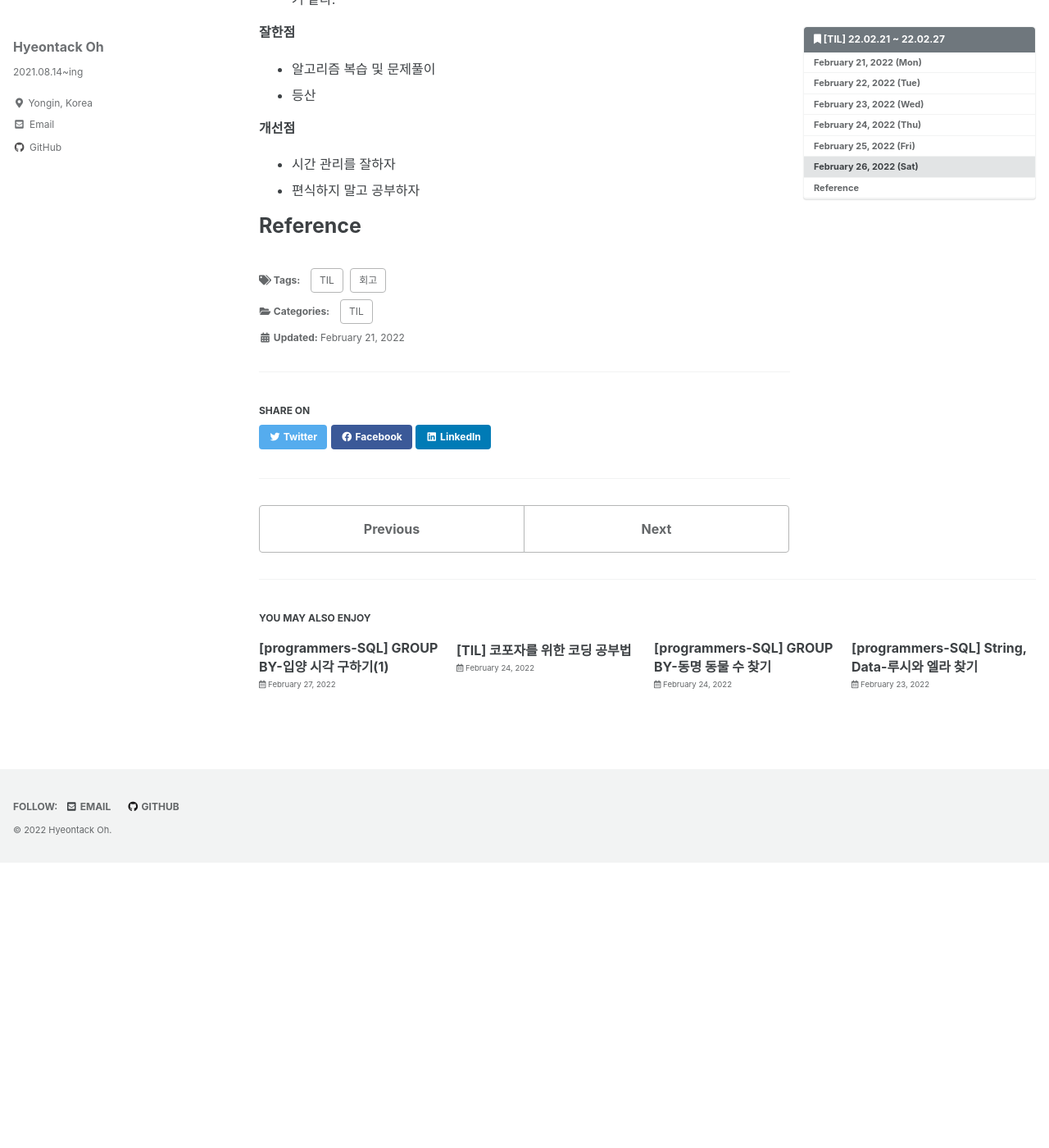
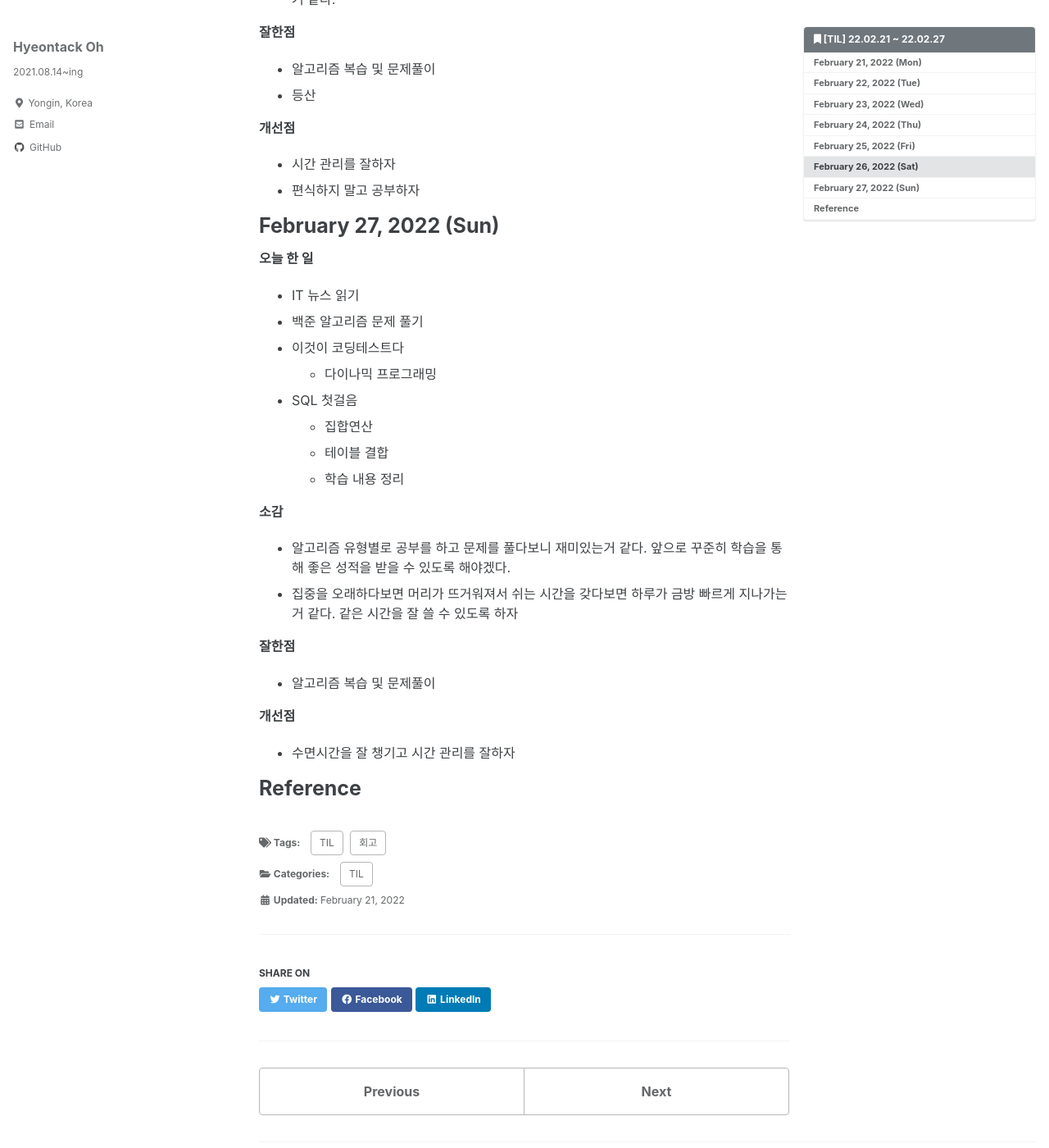
Before and after one commit to hyeontack5/hyeontack5.github.io, a Jekyll site: the page built from _posts/TIL/2022-02-21-[TIL] 22.02.21 ~ 22.02.27.md, in a window 1280 px wide and 1400 px high, scrolled down 4024 px. Shown: the whole window at 82% size. Built offline with Jekyll 4.4.1, drawn with Linux system fonts in a browser that asks for light colours; cached includes are drawn as plain includes; before the commit the page ends 5076 px from its top, so only the background shows below that.

Commit message:
Docs: 22.02.27 회고

```diff
--- a/_posts/TIL/2022-02-21-[TIL] 22.02.21 ~ 22.02.27.md
+++ b/_posts/TIL/2022-02-21-[TIL] 22.02.21 ~ 22.02.27.md
@@ -141,4 +141,26 @@ toc_icon: "bookmark"
 - 시간 관리를 잘하자
 - 편식하지 말고 공부하자
 
+# February 27, 2022 (Sun)
+
+**오늘 한 일**
+- IT 뉴스 읽기
+- 백준 알고리즘 문제 풀기
+- 이것이 코딩테스트다
+  - 다이나믹 프로그래밍
+- SQL 첫걸음
+  - 집합연산
+  - 테이블 결합
+  - 학습 내용 정리
+
+**소감**
+- 알고리즘 유형별로 공부를 하고 문제를 풀다보니 재미있는거 같다. 앞으로 꾸준히 학습을 통해 좋은 성적을 받을 수 있도록 해야겠다.
+- 집중을 오래하다보면 머리가 뜨거워져서 쉬는 시간을 갖다보면 하루가 금방 빠르게 지나가는거 같다. 같은 시간을 잘 쓸 수 있도록 하자
+
+**잘한점**
+- 알고리즘 복습 및 문제풀이
+
+**개선점**
+- 수면시간을 잘 챙기고 시간 관리를 잘하자
+
 # Reference
```
